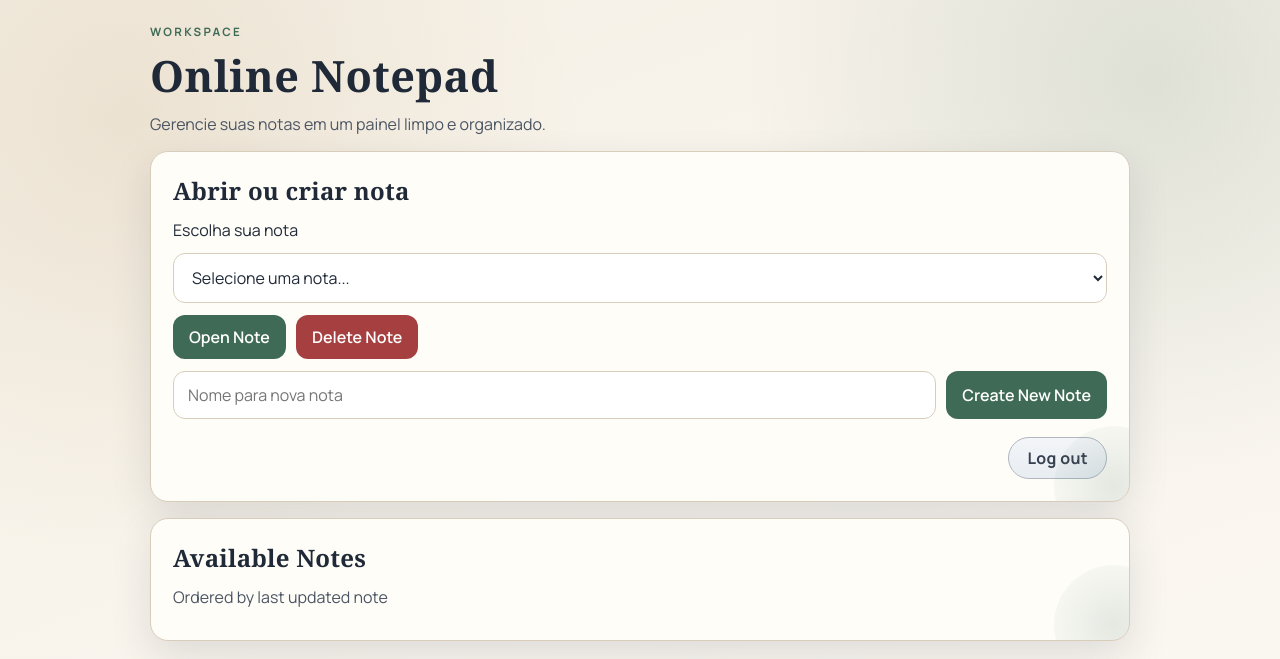
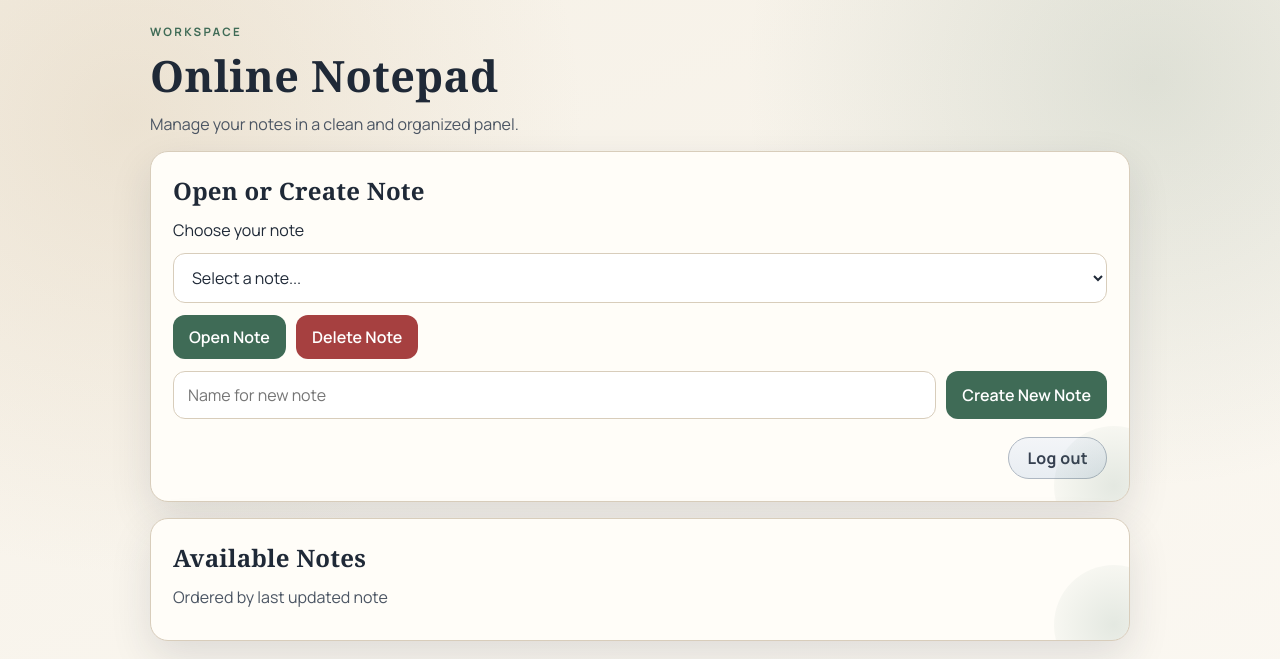
Before and after one commit to CaioFabioFelisberto/Online-Notepad, a Flask app: page / in a window 1280 px wide. Shown: the top 659 px of the page. Run offline with Flask 3, Linux system fonts and the light colour scheme; the visitor is signed in with stand-in values (Sample User, id 1); data that the repository does not hold is empty; some web fonts are replaced.

Commit message:
Second commit

```diff
--- a/templates/get_note.html
+++ b/templates/get_note.html
@@ -11,15 +11,15 @@
         <header class="notes-header">
             <p class="eyebrow">Workspace</p>
             <h1>Online Notepad</h1>
-            <p class="subtitle">Gerencie suas notas em um painel limpo e organizado.</p>
+            <p class="subtitle">Manage your notes in a clean and organized panel.</p>
         </header>
 
         <section class="panel">
-            <h2>Abrir ou criar nota</h2>
+            <h2>Open or Create Note</h2>
             <form action="{{ url_for('select_note') }}" method="POST" class="note-form">
-                <label for="note_name">Escolha sua nota</label>
+                <label for="note_name">Choose your note</label>
                 <select name="note_name" id="note_name">
-                    <option value="" disabled selected>Selecione uma nota...</option>
+                    <option value="" disabled selected>Select a note...</option>
                     {% for note in all_notes %}
                         <option value="{{ note['name'] }}">{{ note['name'] }}</option>
                     {% endfor %}
@@ -31,7 +31,7 @@
                 </div>
 
                 <div class="new-note-row">
-                    <input type="text" name="new_note_name" placeholder="Nome para nova nota">
+                    <input type="text" name="new_note_name" placeholder="Name for new note">
                     <button type="submit" name="action" value="create_note">Create New Note</button>
                 </div>
                 <button type="submit" name="action" value="logout" class="logout-btn">Log out</button>
--- a/templates/login.html
+++ b/templates/login.html
@@ -11,7 +11,7 @@
         <section class="brand-panel">
             <p class="eyebrow">Your calm writing space</p>
             <h1>Online Notepad</h1>
-            <p class="brand-copy">Capture ideias, listas e lembretes com uma interface limpa e elegante.</p>
+            <p class="brand-copy">Capture ideas, lists, and reminders with a clean and elegant interface.</p>
         </section>
 
         <section class="auth-card">
--- a/templates/signup.html
+++ b/templates/signup.html
@@ -11,7 +11,7 @@
         <section class="brand-panel">
             <p class="eyebrow">Start your notebook</p>
             <h1>Online Notepad</h1>
-            <p class="brand-copy">Crie sua conta para organizar notas com estilo de caderno moderno.</p>
+            <p class="brand-copy">Create your account to organize notes with a modern notebook style.</p>
         </section>
 
         <section class="auth-card">
```
